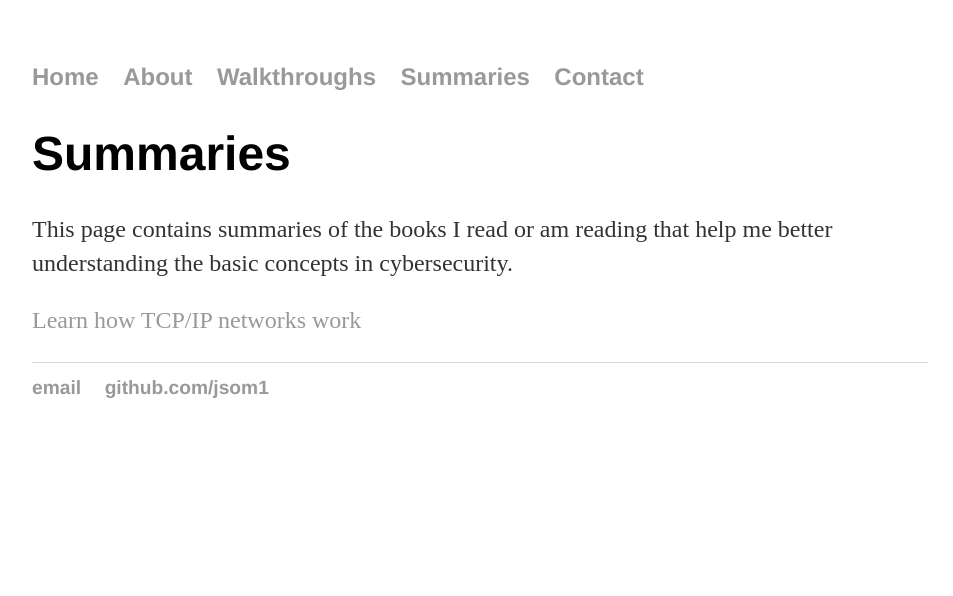
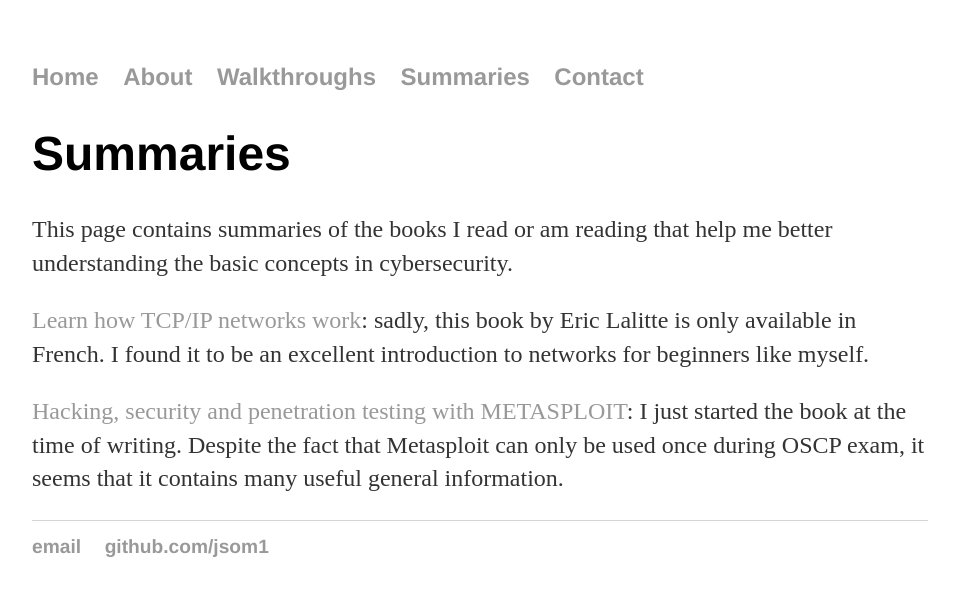
Before and after one commit to jsom1/jsom1.github.io, a Jekyll site: the page built from summaries/index.html, in a window 1280 px wide. Shown: the top 596 px of the page, without its empty margins (160-1113 px from the left). Built offline with Jekyll 4.4.1, drawn with Linux system fonts in a browser that asks for light colours.

Commit message:
Update index.html

```diff
--- a/summaries/index.html
+++ b/summaries/index.html
@@ -9,5 +9,10 @@ title: Summaries
 		the basic concepts in cybersecurity.
 	</p>
 
-	<p><a href="/_summaries/TCPIP.md">Learn how TCP/IP networks work</a></p>
+	<p><a href="/_summaries/TCPIP.md">Learn how TCP/IP networks work</a>: sadly, this book by Eric Lalitte is only
+	available in French. I found it to be an excellent introduction to networks for beginners like myself.</p>
+
+	<p><a href="/_summaries/Metasploit.md">Hacking, security and penetration testing with METASPLOIT</a>: I just started
+	the book at the time of writing. Despite the fact that Metasploit can only be used once during OSCP exam, it seems that
+	it contains many useful general information.</p>
 </div>
```
